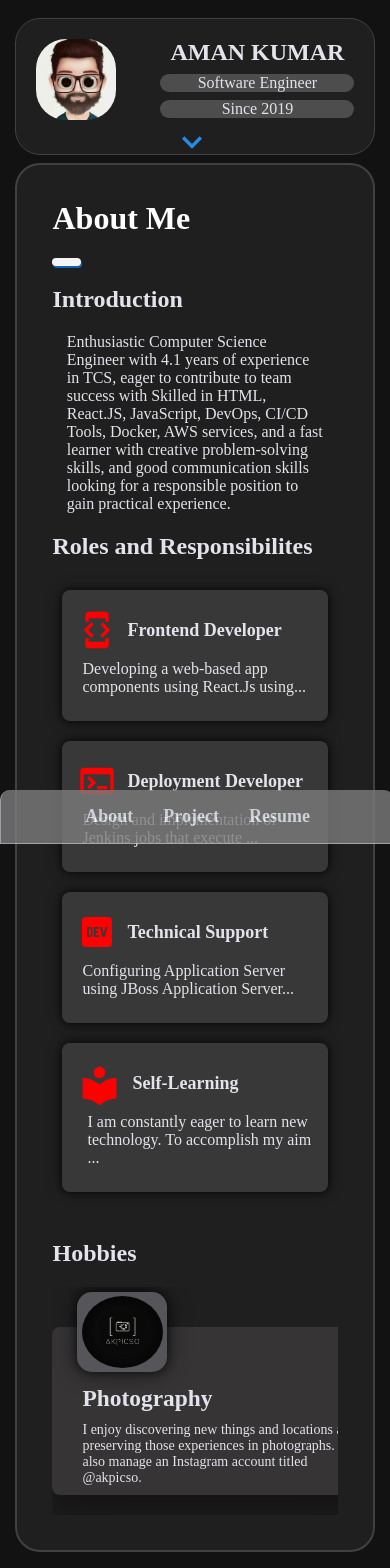
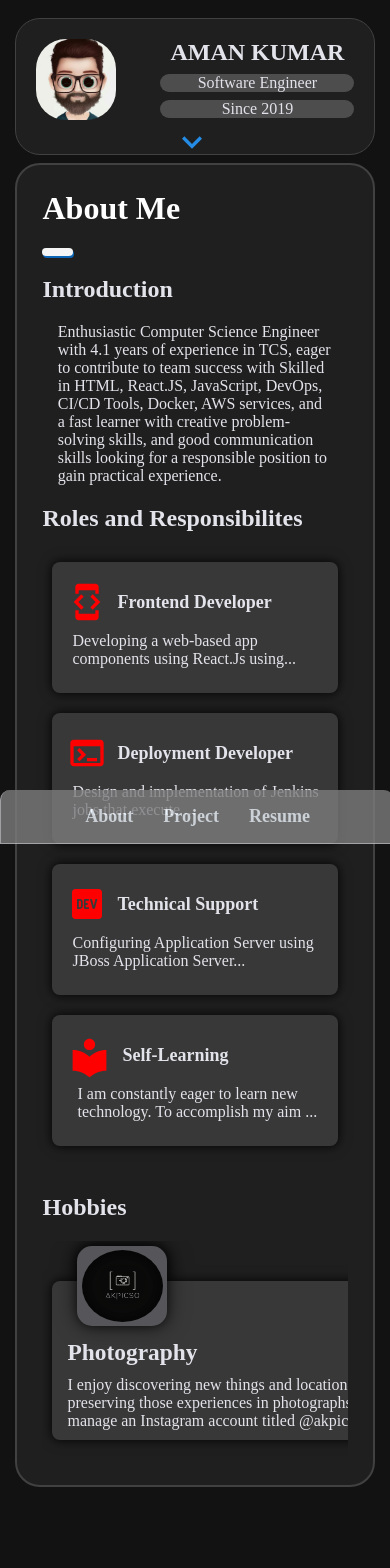
Before and after one commit to AmanKrs/MyPortfolio, a React (Create React App) app: page / in a window 390 px wide. Shown: the top 1568 px of the page. Built offline with nearby package versions, Linux system fonts and the light colour scheme.

Commit message:
about css change

```diff
--- a/src/App.css
+++ b/src/App.css
@@ -118,7 +118,7 @@
     position: relative;
     box-sizing: border-box;
     top: 155px;
-    padding: 35px;
+    padding: 25px;
     margin-bottom: 210px;
   }
 }
--- a/src/Pages/About/about.css
+++ b/src/Pages/About/about.css
@@ -61,10 +61,9 @@
   width: 100%;
 }
 .hobbie-crousel {
-  height: 100%;
   display: flex;
   justify-content: space-between;
-  gap: 20px;
+  gap: 10px;
   padding-top: 40px;
   padding-bottom: 20px;
   overflow-y: visible;
@@ -80,27 +79,24 @@
 }
 
 .hobbie-crousel::-webkit-scrollbar-thumb {
-  background: #1f1e1e;
+  background: #504e4e;
   border-radius: 13px;
 }
 .hobbie-crousel::-webkit-scrollbar-thumb:hover {
   background: #3d3c3c;
 }
 .hobbies-item {
-  background-color: #383838;
-  width: auto;
-  padding: 10px 20px;
+  width: 400px;
+  margin-left: 10px;
+  padding: 10px 10px;
   font-size: 20px;
   border: none;
   border-radius: 8px;
+  position: relative;
+  filter: drop-shadow(0px 0px 5px rgba(0, 0, 0, 0.5));
+  box-shadow: 0px 0px 10px rgba(0, 0, 0, 0.5);
   box-sizing: border-box;
-  position: relative;
-  box-shadow: 0 2.8px 2.2px rgba(0, 0, 0, 0.034),
-    0 6.7px 5.3px rgba(0, 0, 0, 0.048), 0 12.5px 10px rgba(0, 0, 0, 0.06),
-    0 22.3px 17.9px rgba(0, 0, 0, 0.072), 0 41.8px 23.4px rgba(0, 0, 0, 0.086),
-    0 80px 60px rgba(0, 0, 0, 0.12);
-  box-sizing: border-box;
-  background-color: #363434;
+  background-color: #383838;
 }
 
 .hobbie-icon-container {
@@ -112,6 +108,7 @@
   background-color: #56565a;
   display: flex;
   align-items: center;
+
   justify-content: center;
   border: none;
   border-radius: 15px;
@@ -160,6 +157,7 @@
 }
 .MuiPaper-root {
   border-radius: 20px !important;
+  border: 2px solid #c4c3ca !important;
 }
 .openDialog {
   padding: 20px;
@@ -168,9 +166,10 @@
   box-sizing: border-box;
   align-items: start;
   gap: 10px;
-  border: 2px solid seagreen;
+  border: 1px solid #212122;
   border-radius: 20px;
-  background-color: rgba(66, 65, 65, 0.411);
+  background-color: #2c2c2e;
+  color: white;
 }
 .dialogContent {
   display: flex;
@@ -185,7 +184,7 @@
 }
 .closeDialogbtn {
   font-size: 28px !important;
-  color: rgb(12, 12, 12);
+  color: rgb(129, 126, 126);
   cursor: pointer;
 }
 /* CSS for responsive experience */
@@ -216,18 +215,22 @@
     font-size: 16px;
   }
 
+  .hobbies-item {
+    width: 400px;
+    padding-left: 10px;
+  }
+
   .hobbie-details {
-    width: 280px;
-    height: 100px;
+    padding-left: 5px;
   }
   .hobbie-details h3 {
-    margin: 48px 0px 10px 10px;
+    margin: 0px;
+    padding-top: 48px;
+    margin-bottom: 10px;
   }
   .hobbie-details p {
-    margin-left: 10px;
-    font-size: 14px;
-    font-weight: 500;
-    width: 100%;
+    margin: 0px;
+    font-size: 16px;
   }
 }
 @media only screen and (max-width: 768px) {
```
